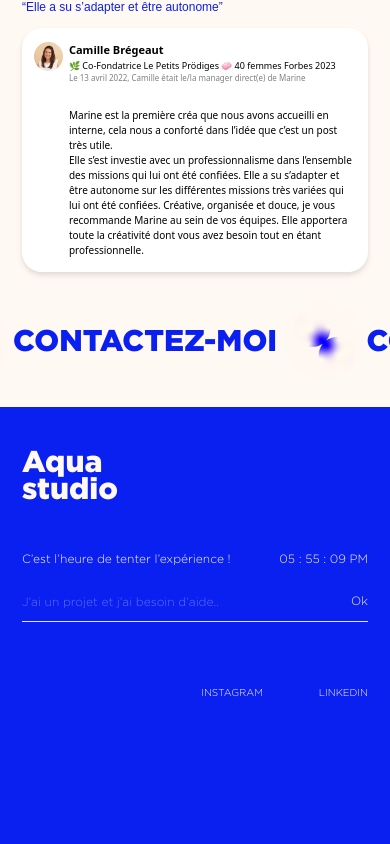
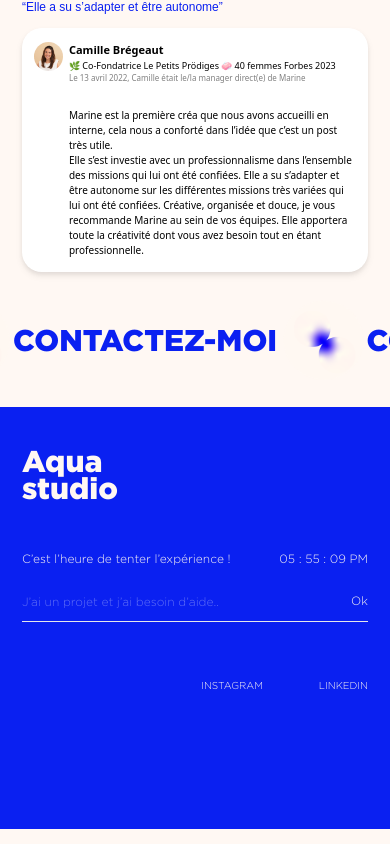
Before and after one commit to maxime-carabina/aquastudio, a Next.js app: page / in a window 390 px wide. Shown: the part 2695-3539 px from the top of the page. Built offline with nearby package versions, Linux system fonts and the light colour scheme; a web font is replaced by a local one.

Commit message:
remove leading for mobile social media (#9)

```diff
--- a/components/Footer/Footer.tsx
+++ b/components/Footer/Footer.tsx
@@ -59,14 +59,14 @@ export function Footer() {
           <a
             target="_blank"
             href="https://www.instagram.com/aqua_stud_/"
-            className="relative aqua-caption text-[10px] lg:text-[20px] leading-[30px] uppercase after:content-[''] after:w-0 after:h-[1.5px] after:bg-secondary after:absolute after:left-0 after:-bottom-1.5 after:transition-all duration-[550ms] after:pointer-events-none hover:after:w-full"
+            className="relative aqua-caption text-[10px] lg:text-[20px] uppercase after:content-[''] after:w-0 after:h-[1.5px] after:bg-secondary after:absolute after:left-0 after:-bottom-1.5 after:transition-all duration-[550ms] after:pointer-events-none hover:after:w-full"
           >
             Instagram
           </a>
           <a
             target="_blank"
             href="https://www.linkedin.com/in/marine-perraud-b05a25199/"
-            className="relative aqua-caption text-[10px] lg:text-[20px] leading-[30px] uppercase after:content-[''] after:w-0 after:h-[1.5px] after:bg-secondary after:absolute after:left-0 after:-bottom-1.5 after:transition-all duration-[550ms] after:pointer-events-none hover:after:w-full"
+            className="relative aqua-caption text-[10px] lg:text-[20px] uppercase after:content-[''] after:w-0 after:h-[1.5px] after:bg-secondary after:absolute after:left-0 after:-bottom-1.5 after:transition-all duration-[550ms] after:pointer-events-none hover:after:w-full"
           >
             Linkedin
           </a>
```
